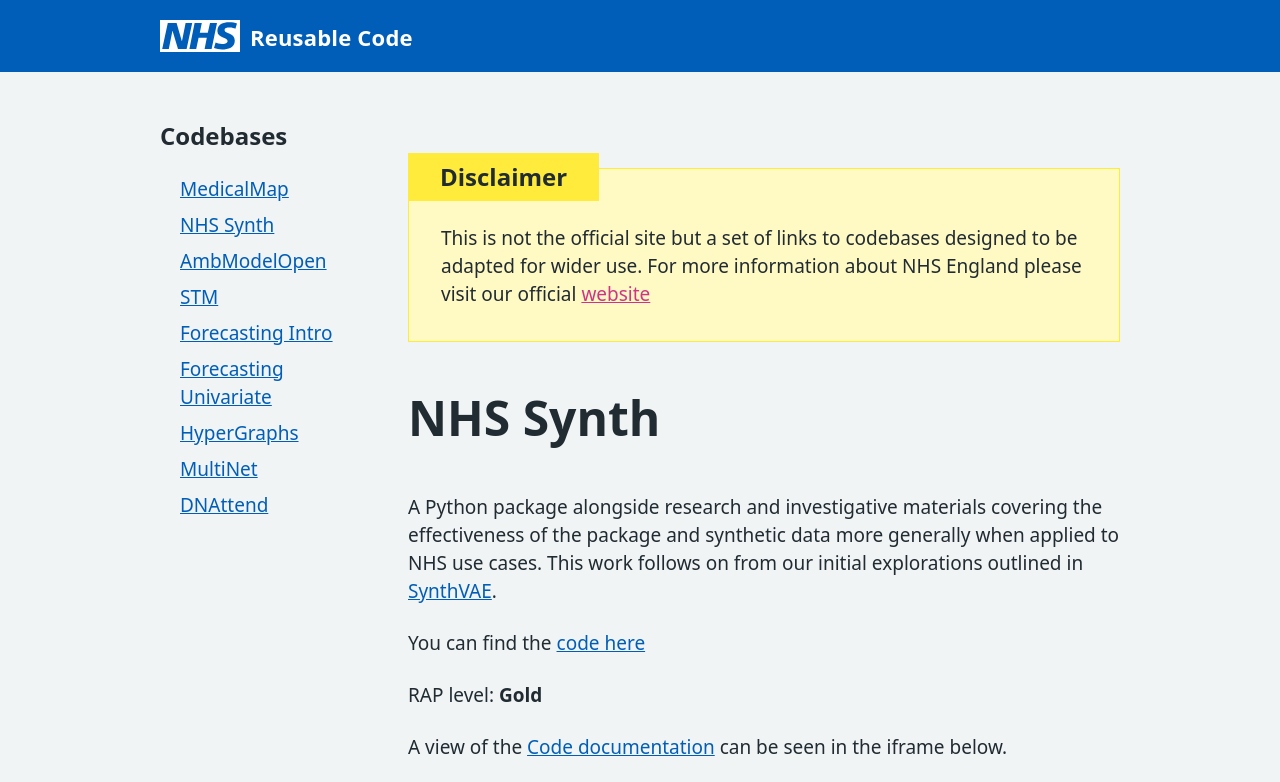
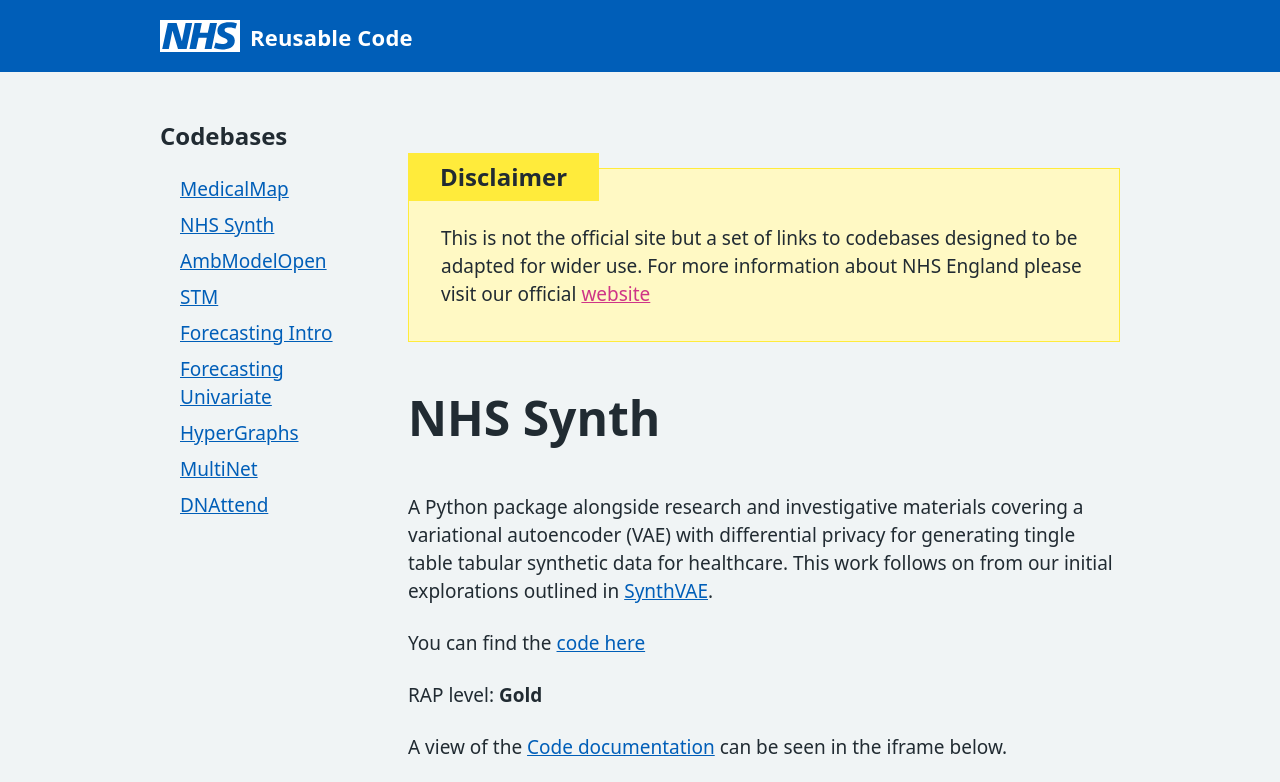
Before and after one commit to nhsengland/DataScience-ReusableCode, a Jekyll site: the page built from content/NHSSynth.md, in a window 1280 px wide and 900 px high, cut to the strip 0-782 px from the top of the window. Built offline with Jekyll 4.4.1, drawn with Linux system fonts in a browser that asks for light colours.

Commit message:
Simplfy content

```diff
--- a/content/NHSSynth.md
+++ b/content/NHSSynth.md
@@ -7,7 +7,7 @@ permalink: NHSSynth.html
 
 # {{page.title}}
 
-A Python package alongside research and investigative materials covering the effectiveness of the package and synthetic data more generally when applied to NHS use cases.  This work follows on from our initial explorations outlined in [SynthVAE](https://github.com/nhsx/SynthVAE).
+A Python package alongside research and investigative materials covering a variational autoencoder (VAE) with differential privacy for generating tingle table tabular synthetic data for healthcare.  This work follows on from our initial explorations outlined in [SynthVAE](https://github.com/nhsx/SynthVAE).
 
 You can find the [code here](https://github.com/nhsx/NHSSynth)
 
```
Also changed, not shown: content/Forecasting1.md (+0 -4 lines), content/Forecasting2.md (+1 -0 lines).
